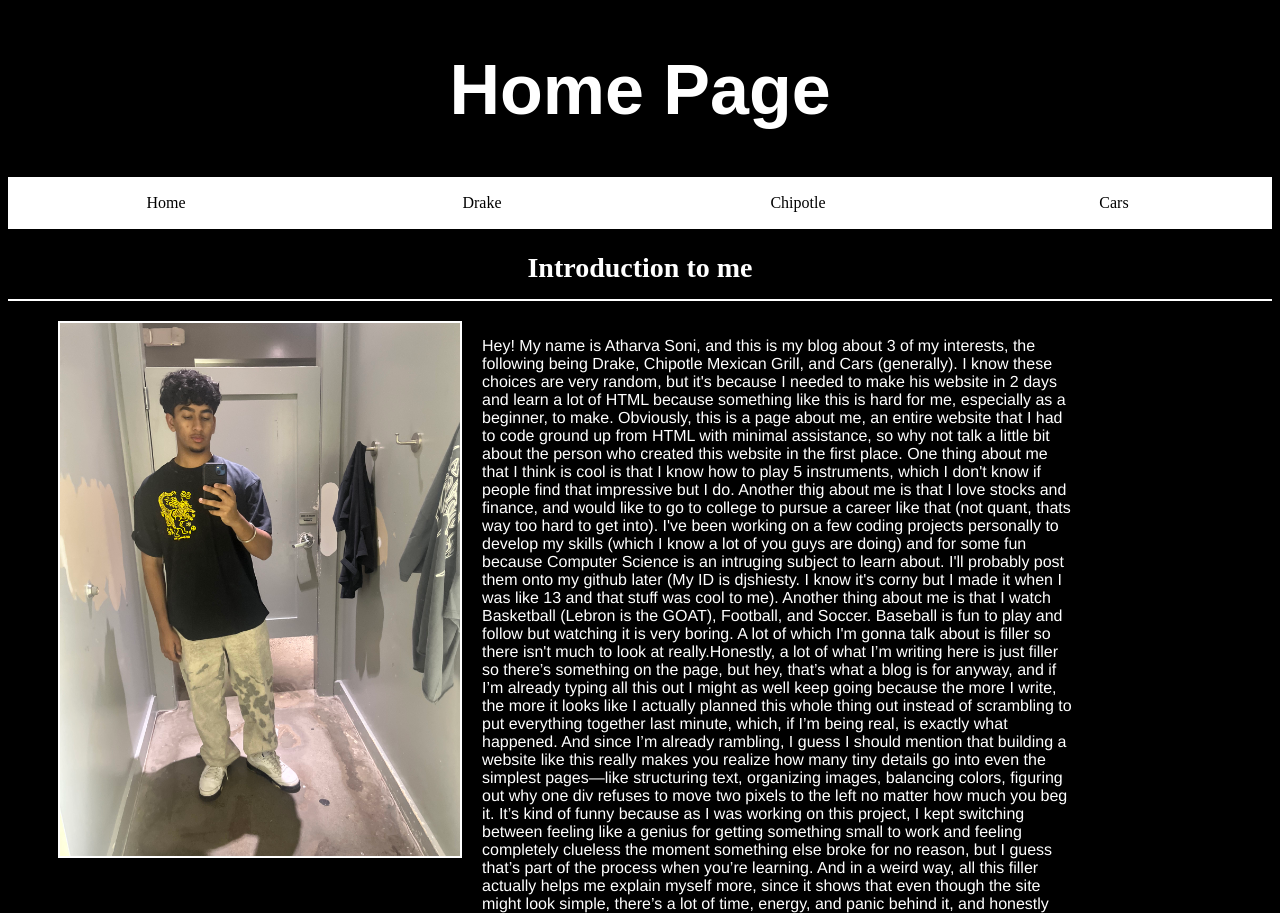
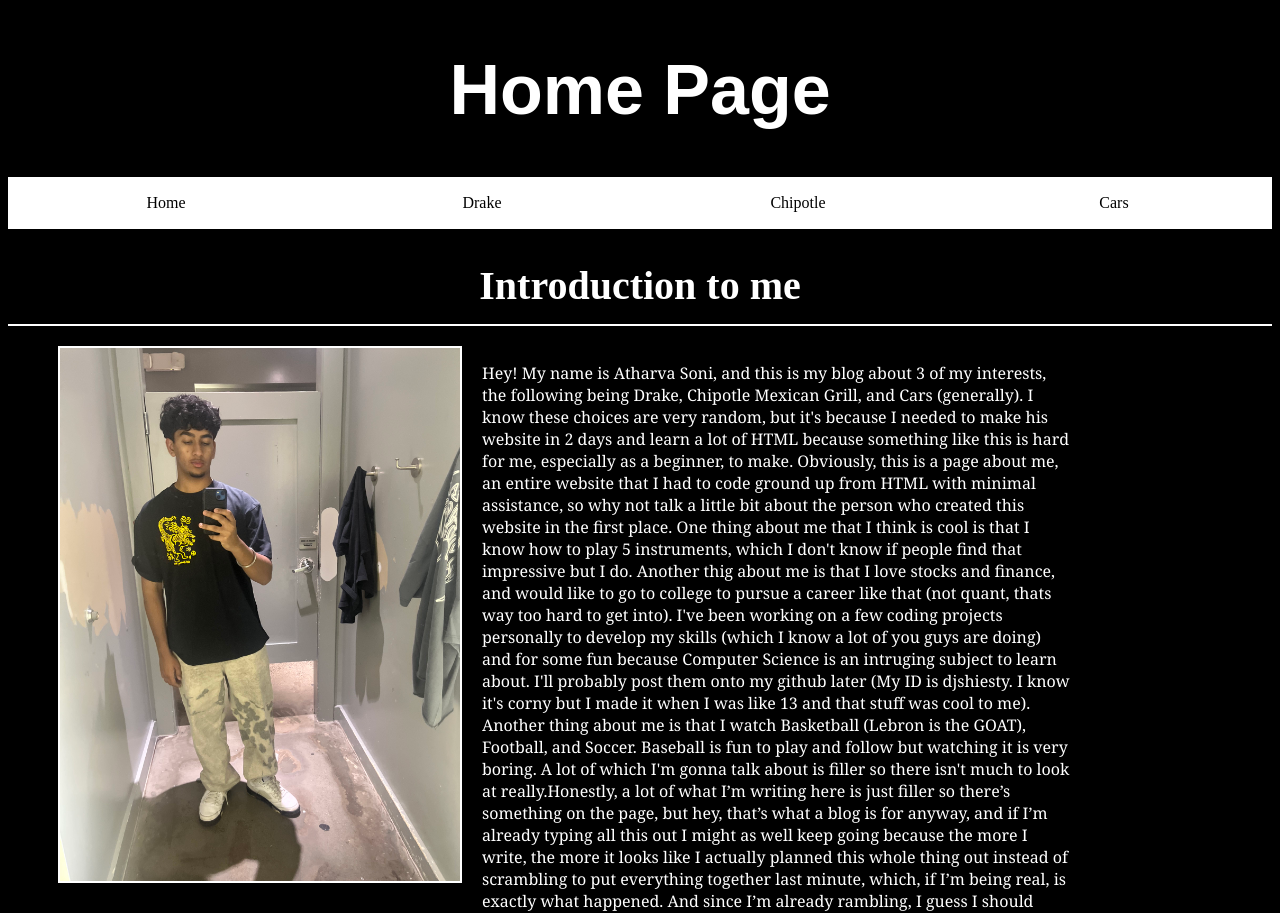
Before and after one commit to djshiesty/90s-HTML-website, a plain HTML site: page Homepage.html in a window 1280 px wide. Shown: the top 913 px of the page. Drawn offline with Linux system fonts and the light colour scheme.

Commit message:
cleanups

```diff
--- a/Homepage.css
+++ b/Homepage.css
@@ -70,11 +70,12 @@ hr {
     background-color: rgb(255, 255, 255);
     margin-bottom: 20px;
     margin-top: 0px;
+
 }
 
 h2 {
     text-align: center;
-    font-size: 28px;
+    font-size: 40px;
     margin-bottom: 15px;
     color: rgb(255, 255, 255);
 }
@@ -110,6 +111,6 @@ h2 {
 
 .Meintrop {
     flex: 1;
-    font-family: Helvetica, sans-serif;
+    font-family: Georgia, 'Times New Roman', Times, serif;
     margin-right: 200px;
 }
--- a/TOI_one.css
+++ b/TOI_one.css
@@ -74,7 +74,7 @@ hr {
 
 h2 {
     text-align: center;
-    font-size: 28px;
+    font-size: 40px;
     margin-bottom: 15px;
     color: rgb(255, 255, 255);
 }
--- a/TOI_three.css
+++ b/TOI_three.css
@@ -74,7 +74,7 @@ hr {
 
 h2 {
     text-align: center;
-    font-size: 28px;
+    font-size: 40px;
     margin-bottom: 15px;
     color: rgb(255, 255, 255);
 }
--- a/TOI_two.css
+++ b/TOI_two.css
@@ -74,7 +74,7 @@ hr {
 
 h2 {
     text-align: center;
-    font-size: 28px;
+    font-size: 40px;
     margin-bottom: 15px;
     color: rgb(255, 255, 255);
 }
```
